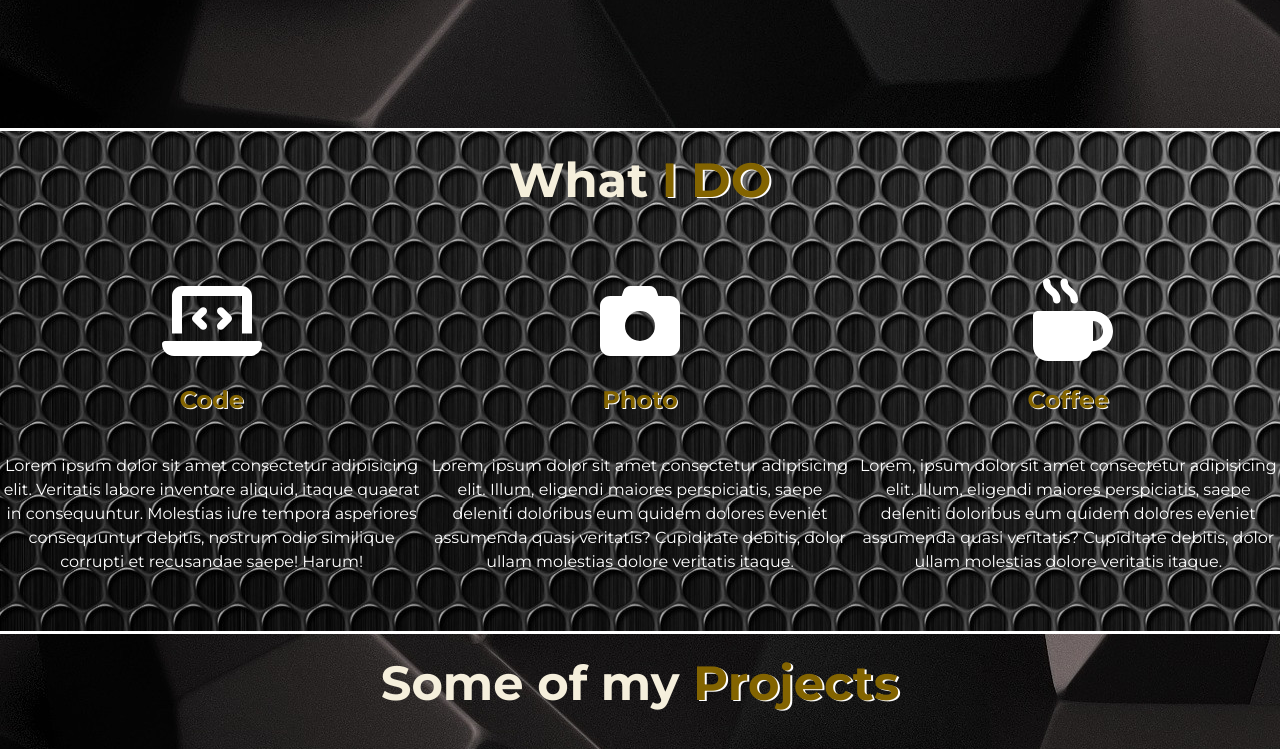
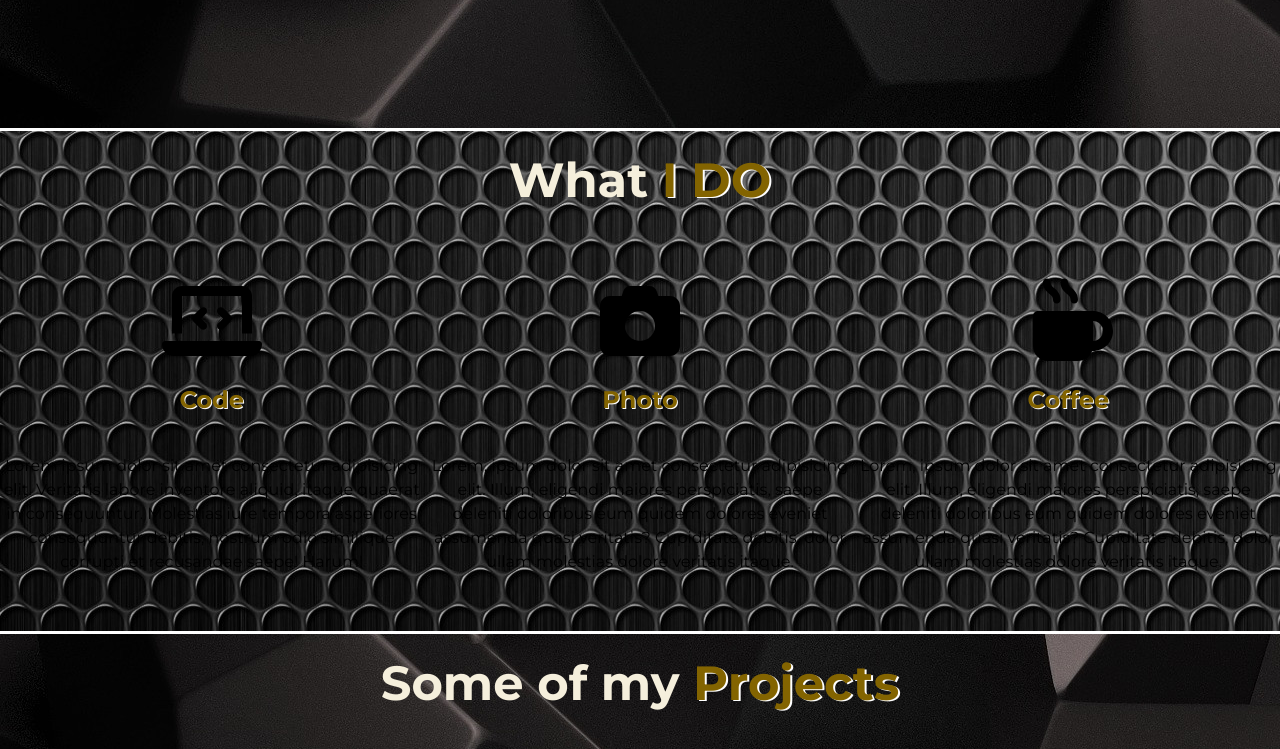
Before and after one commit to mezough/My-CV, a plain HTML site: page index.html in a window 1280 px wide. Shown: the part 620-1369 px from the top of the page. Drawn offline with Linux system fonts and the light colour scheme.

Commit message:
Update style.css

```diff
--- a/css/style.css
+++ b/css/style.css
@@ -200,7 +200,6 @@ hr {
         "title title title"
         "code photo coffee"
         ". . .";
-    color: rgb(255, 255, 255);
 }
 
 .title {
```
